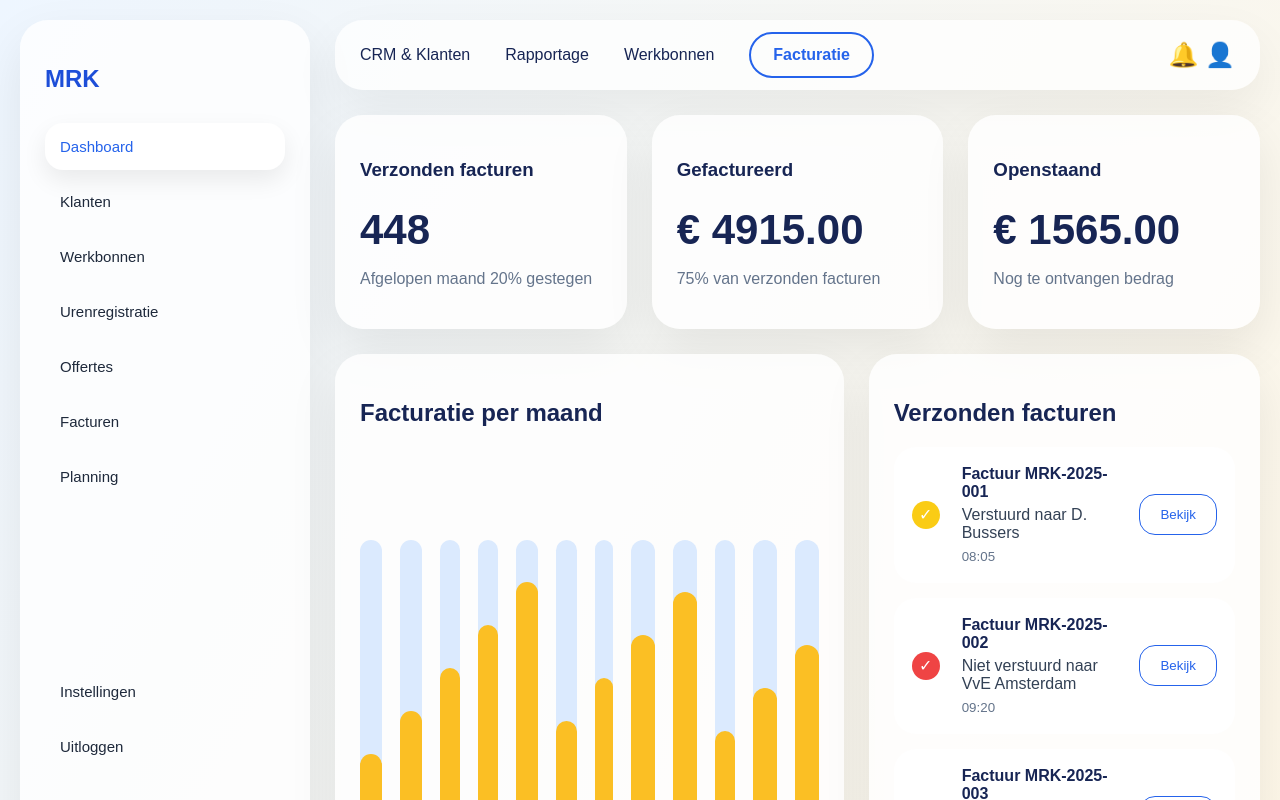
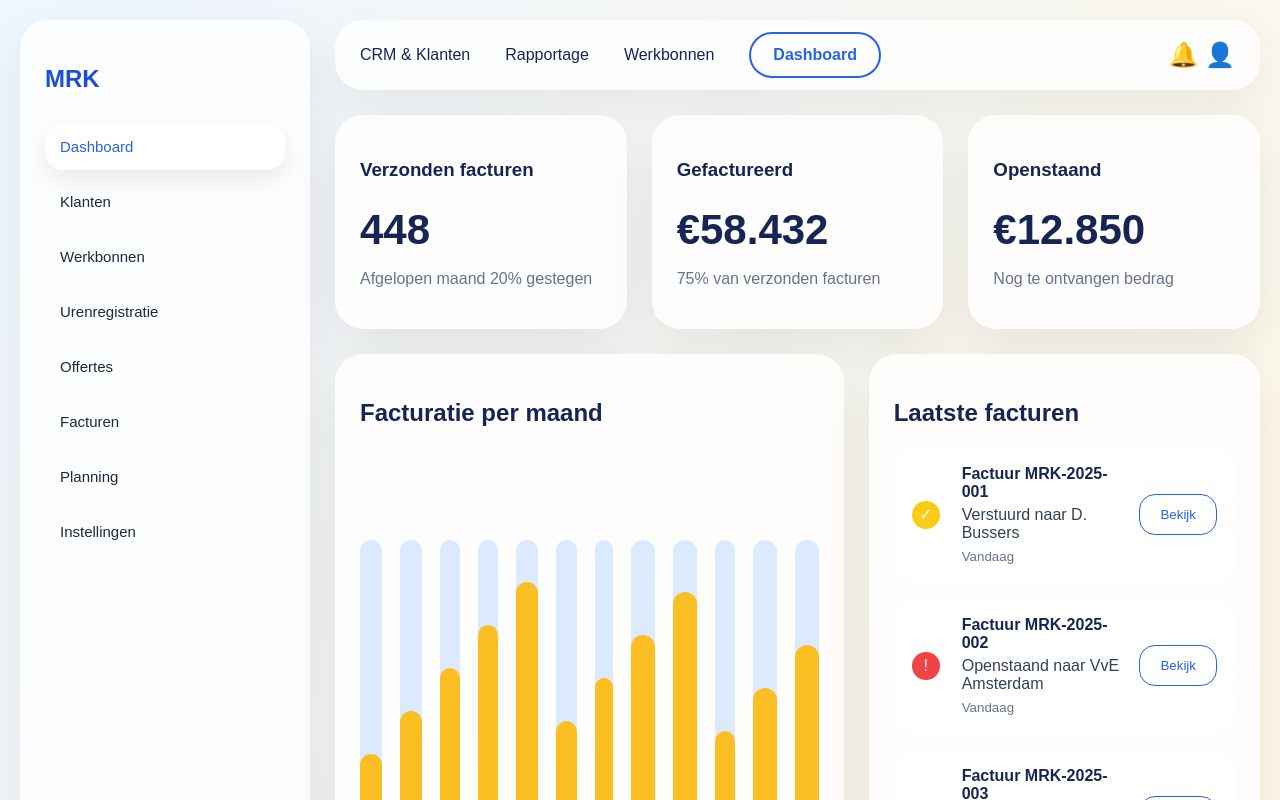
Before and after one commit to mrkaannemersbedrijf/MRK-Platform, a React (Vite) app: page / in a window 1280 px wide. Shown: the top 800 px of the page. Built offline with nearby package versions, Linux system fonts and the light colour scheme.

Commit message:
Update App.jsx

```diff
--- a/src/App.jsx
+++ b/src/App.jsx
@@ -1,35 +1,34 @@
+import { useState } from "react";
 import "./style.css";
 
 export default function App() {
-  const facturen = [
-    { nr: "MRK-2025-001", klant: "D. Bussers", status: "Verstuurd", bedrag: 1250, tijd: "08:05" },
-    { nr: "MRK-2025-002", klant: "VvE Amsterdam", status: "Niet verstuurd", bedrag: 890, tijd: "09:20" },
-    { nr: "MRK-2025-003", klant: "Particulier klant", status: "Betaald", bedrag: 2100, tijd: "14:05" },
-    { nr: "MRK-2025-004", klant: "Onderhoud Project", status: "Openstaand", bedrag: 675, tijd: "16:30" }
+  const [pagina, setPagina] = useState("Dashboard");
+
+  const menu = [
+    "Dashboard",
+    "Klanten",
+    "Werkbonnen",
+    "Urenregistratie",
+    "Offertes",
+    "Facturen",
+    "Planning",
+    "Instellingen"
   ];
-
-  const totaal = facturen.reduce((s, f) => s + f.bedrag, 0);
-  const openstaand = facturen
-    .filter(f => f.status === "Openstaand" || f.status === "Niet verstuurd")
-    .reduce((s, f) => s + f.bedrag, 0);
 
   return (
     <div className="layout">
       <aside className="sidebar">
         <h1 className="logo">MRK</h1>
 
-        <button className="active">Dashboard</button>
-        <button>Klanten</button>
-        <button>Werkbonnen</button>
-        <button>Urenregistratie</button>
-        <button>Offertes</button>
-        <button>Facturen</button>
-        <button>Planning</button>
-
-        <div className="bottom">
-          <button>Instellingen</button>
-          <button>Uitloggen</button>
-        </div>
+        {menu.map((item) => (
+          <button
+            key={item}
+            onClick={() => setPagina(item)}
+            className={pagina === item ? "active" : ""}
+          >
+            {item}
+          </button>
+        ))}
       </aside>
 
       <main className="main">
@@ -38,12 +37,27 @@ export default function App() {
             <span>CRM & Klanten</span>
             <span>Rapportage</span>
             <span>Werkbonnen</span>
-            <span className="pill">Facturatie</span>
+            <span className="pill">{pagina}</span>
           </nav>
-
           <div className="profile">🔔 👤</div>
         </header>
 
+        {pagina === "Dashboard" && <Dashboard />}
+        {pagina === "Klanten" && <Klanten />}
+        {pagina === "Werkbonnen" && <Werkbonnen />}
+        {pagina === "Urenregistratie" && <Urenregistratie />}
+        {pagina === "Offertes" && <Offertes />}
+        {pagina === "Facturen" && <Facturen />}
+        {pagina === "Planning" && <Planning />}
+        {pagina === "Instellingen" && <Instellingen />}
+      </main>
+    </div>
+  );
+}
+
+function Dashboard() {
+  return (
+    <>
       <section className="stats">
         <div className="stat-card">
           <h3>Verzonden facturen</h3>
@@ -53,13 +67,13 @@ export default function App() {
 
         <div className="stat-card">
           <h3>Gefactureerd</h3>
-            <strong>€ {totaal.toFixed(2)}</strong>
+          <strong>€58.432</strong>
           <p>75% van verzonden facturen</p>
         </div>
 
         <div className="stat-card">
           <h3>Openstaand</h3>
-            <strong>€ {openstaand.toFixed(2)}</strong>
+          <strong>€12.850</strong>
           <p>Nog te ontvangen bedrag</p>
         </div>
       </section>
@@ -81,26 +95,126 @@ export default function App() {
         </div>
 
         <div className="invoice-card">
-            <h2>Verzonden facturen</h2>
-
-            {facturen.map((f) => (
-              <div className="invoice" key={f.nr}>
-                <div className={f.status === "Niet verstuurd" ? "icon error" : "icon"}>✓</div>
-
-                <div>
-                  <strong>Factuur {f.nr}</strong>
-                  <p>
-                    {f.status} naar {f.klant}
-                  </p>
-                  <small>{f.tijd}</small>
-                </div>
-
-                <button>Bekijk</button>
-              </div>
-            ))}
+          <h2>Laatste facturen</h2>
+          <FactuurRegel nr="MRK-2025-001" klant="D. Bussers" status="Verstuurd" />
+          <FactuurRegel nr="MRK-2025-002" klant="VvE Amsterdam" status="Openstaand" error />
+          <FactuurRegel nr="MRK-2025-003" klant="Particulier klant" status="Betaald" />
         </div>
       </section>
-      </main>
+    </>
+  );
+}
+
+function Klanten() {
+  const [klanten, setKlanten] = useState([]);
+  const [naam, setNaam] = useState("");
+
+  function toevoegen() {
+    if (!naam) return;
+    setKlanten([...klanten, naam]);
+    setNaam("");
+  }
+
+  return (
+    <div className="page-card">
+      <h2>Klantenbeheer</h2>
+      <input value={naam} onChange={(e) => setNaam(e.target.value)} placeholder="Klantnaam" />
+      <button onClick={toevoegen}>Klant toevoegen</button>
+
+      <ul>
+        {klanten.map((k, i) => (
+          <li key={i}>{k}</li>
+        ))}
+      </ul>
     </div>
   );
 }
+
+function Werkbonnen() {
+  return (
+    <div className="page-card">
+      <h2>Werkbonnen</h2>
+      <input placeholder="Klantnaam" />
+      <input placeholder="Projectadres" />
+      <textarea placeholder="Uitgevoerde werkzaamheden"></textarea>
+      <button>Werkbon opslaan</button>
+    </div>
+  );
+}
+
+function Urenregistratie() {
+  return (
+    <div className="page-card">
+      <h2>Urenregistratie</h2>
+      <input placeholder="Medewerker" />
+      <input placeholder="Project" />
+      <input type="number" placeholder="Aantal uren" />
+      <input type="number" placeholder="Uurtarief" defaultValue="55" />
+      <button>Uren opslaan</button>
+    </div>
+  );
+}
+
+function Offertes() {
+  return (
+    <div className="page-card">
+      <h2>Offertes</h2>
+      <input placeholder="Klantnaam" />
+      <input placeholder="Offertenummer" />
+      <textarea placeholder="Omschrijving offerte"></textarea>
+      <input type="number" placeholder="Bedrag excl. btw" />
+      <button>Offerte maken</button>
+    </div>
+  );
+}
+
+function Facturen() {
+  return (
+    <div className="page-card">
+      <h2>Facturen</h2>
+      <FactuurRegel nr="MRK-2025-001" klant="D. Bussers" status="Verstuurd" />
+      <FactuurRegel nr="MRK-2025-002" klant="VvE Amsterdam" status="Openstaand" error />
+      <FactuurRegel nr="MRK-2025-003" klant="Particulier klant" status="Betaald" />
+      <button onClick={() => window.print()}>Facturen printen</button>
+    </div>
+  );
+}
+
+function Planning() {
+  return (
+    <div className="page-card">
+      <h2>Planning</h2>
+      <input type="date" />
+      <input placeholder="Klant / project" />
+      <input placeholder="Medewerker" />
+      <button>Afspraak toevoegen</button>
+    </div>
+  );
+}
+
+function Instellingen() {
+  return (
+    <div className="page-card">
+      <h2>Instellingen</h2>
+      <input placeholder="Bedrijfsnaam" defaultValue="MRK Aannemersbedrijf" />
+      <input placeholder="E-mail" />
+      <input placeholder="Telefoonnummer" />
+      <input placeholder="IBAN" />
+      <button>Opslaan</button>
+    </div>
+  );
+}
+
+function FactuurRegel({ nr, klant, status, error }) {
+  return (
+    <div className="invoice">
+      <div className={error ? "icon error" : "icon"}>{error ? "!" : "✓"}</div>
+      <div>
+        <strong>Factuur {nr}</strong>
+        <p>{status} naar {klant}</p>
+        <small>Vandaag</small>
+      </div>
+      <button>Bekijk</button>
+    </div>
+  );
+}
```
Lines whose indentation alone changed are shown as unchanged.
